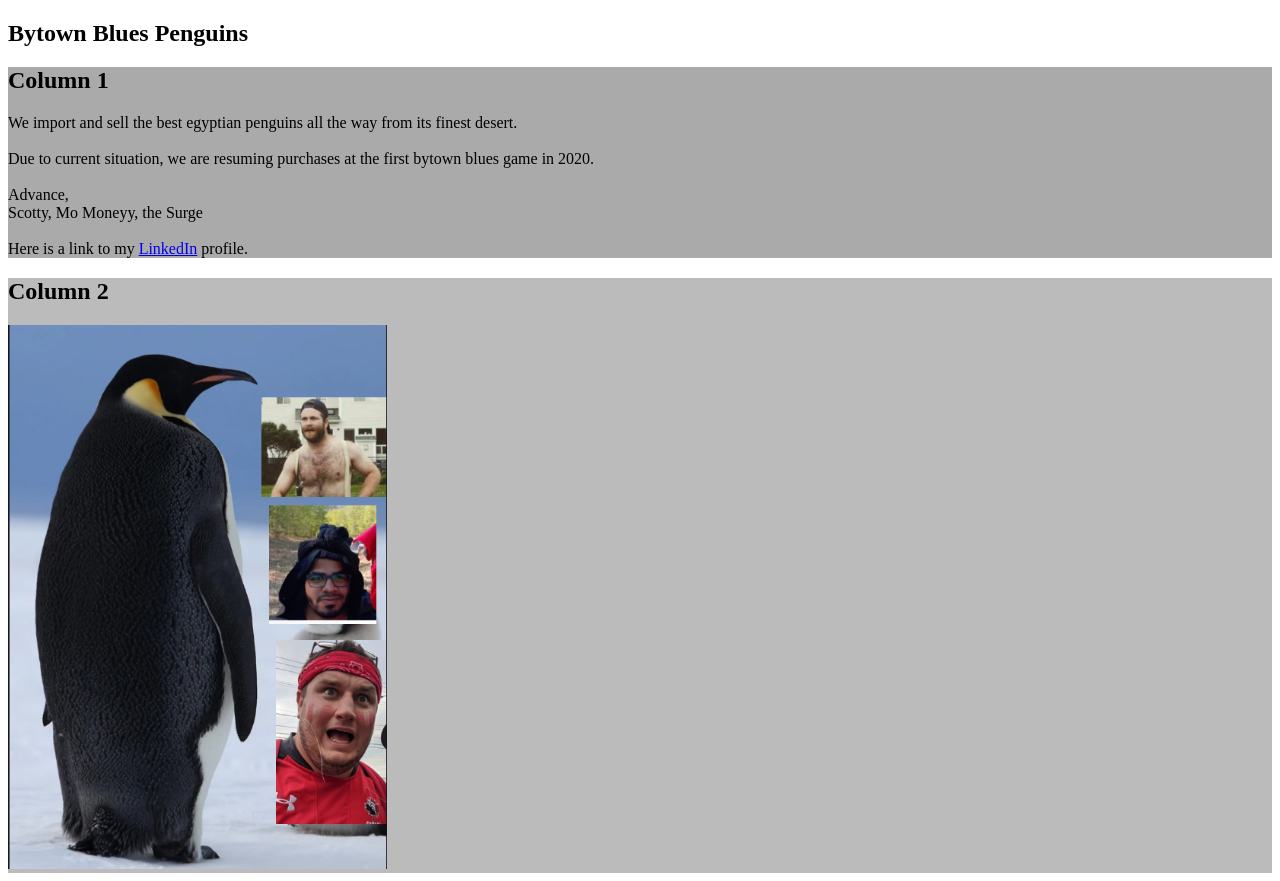
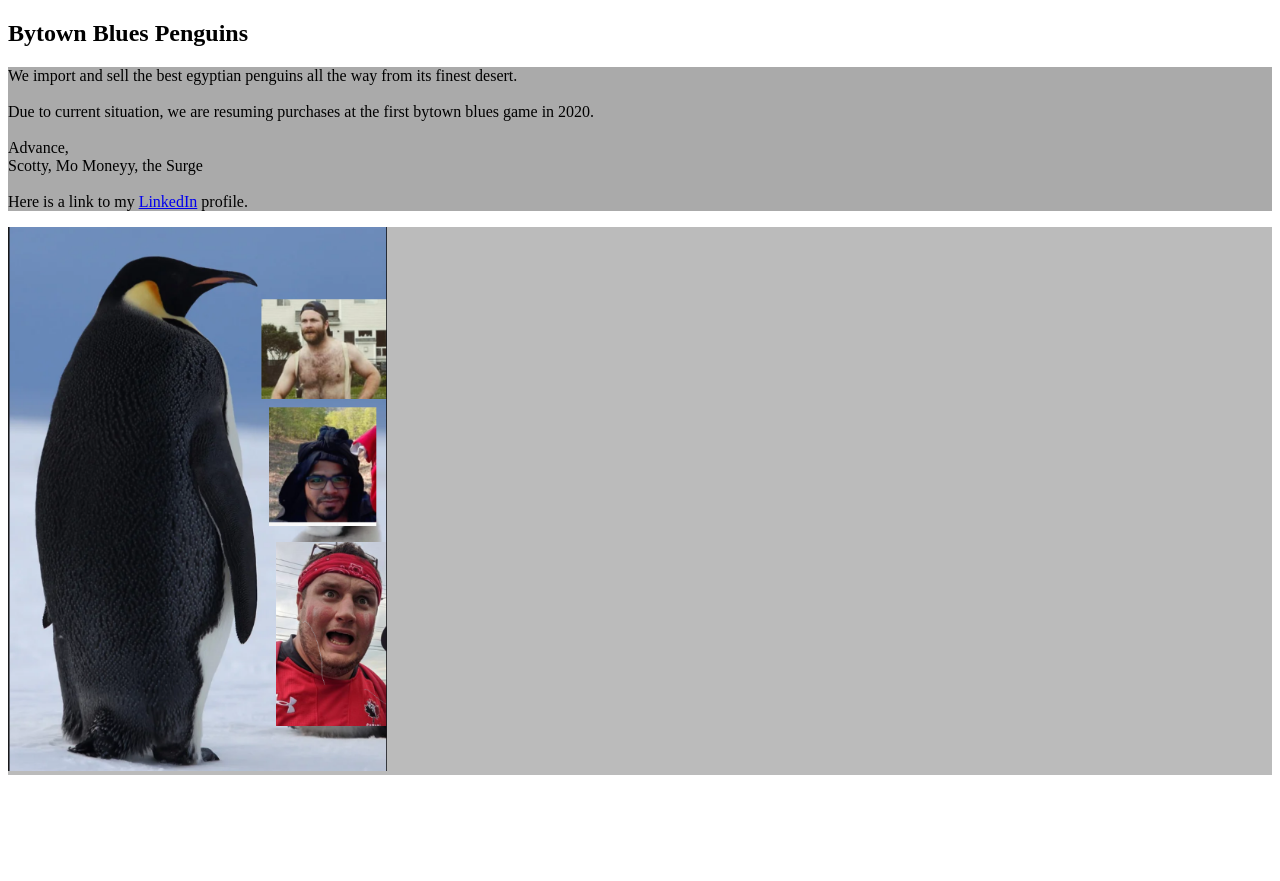
Before and after one commit to bytown-penguins/bytown-penguins.github.io, a plain HTML site: page index.html in a window 1280 px wide. After the commit the page ends 800 px from the top, so only its background shows below. Drawn offline with Linux system fonts and the light colour scheme.

Commit message:
Update index.html

```diff
--- a/index.html
+++ b/index.html
@@ -32,7 +32,6 @@
 
 <div class="row">
   <div class="column" style="background-color:#aaa;">
-    <h2>Column 1</h2>
    <p> We import and sell the best egyptian penguins all the way from its finest desert.
    <br>
    <br> Due to current situation, we are resuming purchases at the first bytown blues game in 2020.
@@ -44,7 +43,6 @@
   </div>
 
   <div class="column" style="background-color:#bbb;">
-    <h2>Column 2</h2>
     <img src="peng.PNG" height="30%" width="30%"/>
   </div>
 </div>
```
